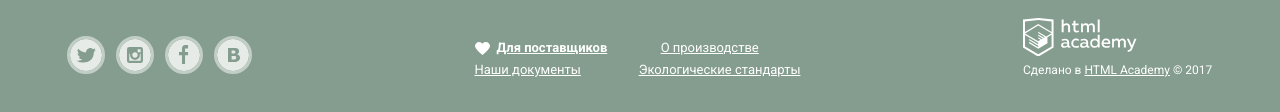
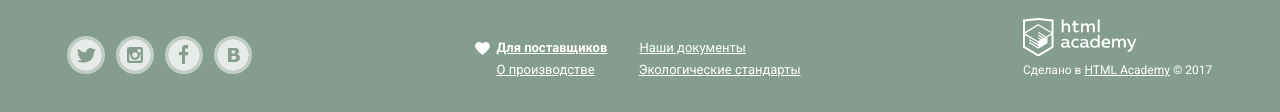
Before and after one commit to dacaban/342129-gllacy, a plain HTML site: page index.html in a window 1280 px wide. Shown: the part 2263-2375 px from the top of the page. Drawn offline with Linux system fonts and the light colour scheme.

Commit message:
документы в подвале Только на главной, забыла сразу

```diff
--- a/index.html
+++ b/index.html
@@ -363,14 +363,10 @@
           <section class="documents">
             <h2 class="visually-hidden">Документы</h2>
             <ul class="list">
-              <div class="doc-column">
                 <li><a class="heart" title="Перейти" href="#">Для поставщиков</a></li>
                 <li><a title="Перейти" href="#">Наши документы</a></li>
-              </div>
-              <div class="doc-column">
                 <li><a title="Перейти" href="#">О производстве</a></li>
                 <li><a title="Перейти" href="#">Экологические стандарты</a></li>
-              </div>
             </ul>
           </section>
 
```
